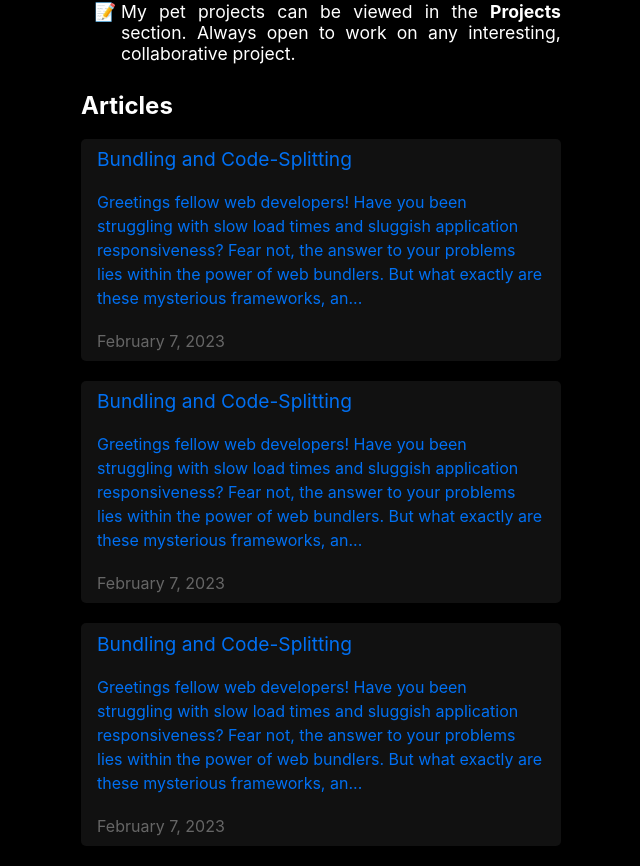
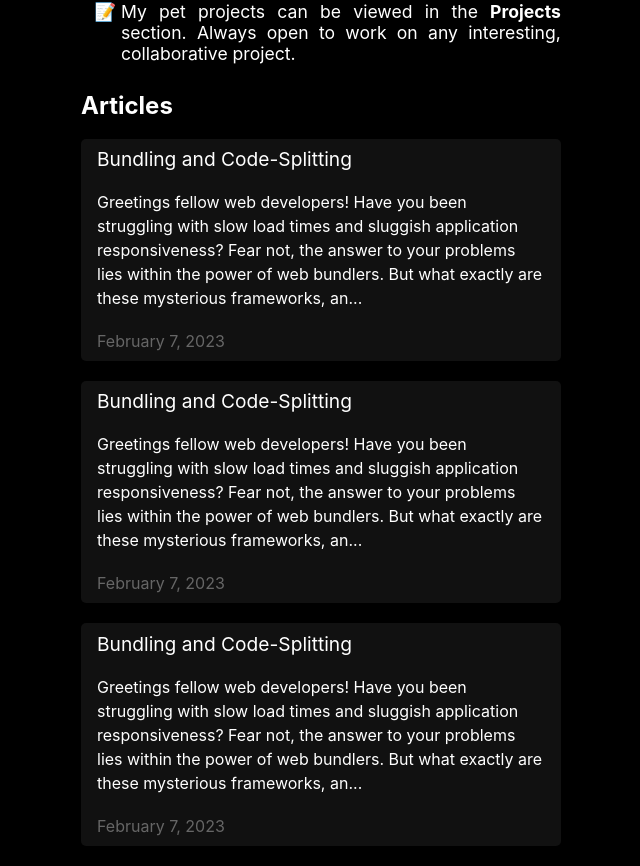
Before and after one commit to prathamesh-88/portfolio, a Next.js app: page / in a window 1280 px wide. Shown: the part 661-1527 px from the top of the page, without its empty margins (260-900 px from the left). Built offline with nearby package versions, Linux system fonts and the light colour scheme.

Commit message:
Liniting issue resolved

```diff
--- a/components/articles.tsx
+++ b/components/articles.tsx
@@ -10,11 +10,10 @@ export default function Articles({ allPostsData }: AppProps) {
       <ul className={`${utilStyles.list}`}>
         {allPostsData &&
           allPostsData.map(({ id, date, title, content }) => (
-            <li
-              className={`${utilStyles.listItem} ${utilStyles.card} ${utilStyles.cardPadding}`}
-              key={id}
-            >
-              <Link href={`/articles/${id}`}>
+            <Link href={`/articles/${id}`} key={id}>
+              <li
+                className={`${utilStyles.listItem} ${utilStyles.card} ${utilStyles.cardPadding}`}
+              >
                 {title}
                 <br />
                 <p className={utilStyles.smallerText}>
@@ -23,8 +22,8 @@ export default function Articles({ allPostsData }: AppProps) {
                 <small className={utilStyles.lightText}>
                   <Date dateString={date} />
                 </small>
-              </Link>
-            </li>
+              </li>
+            </Link>
           ))}
       </ul>
     </div>
```
